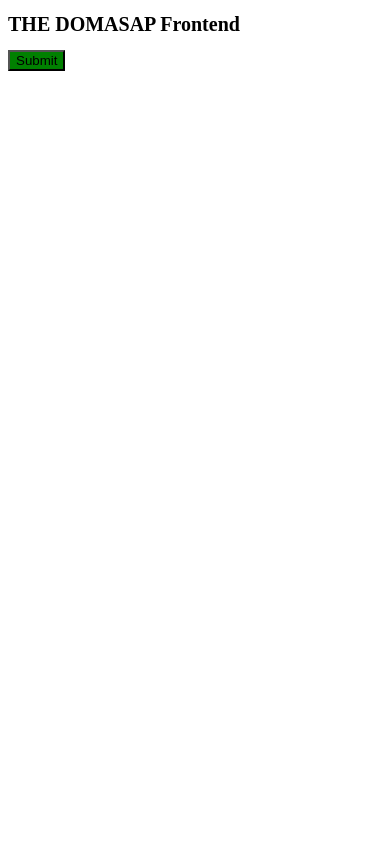
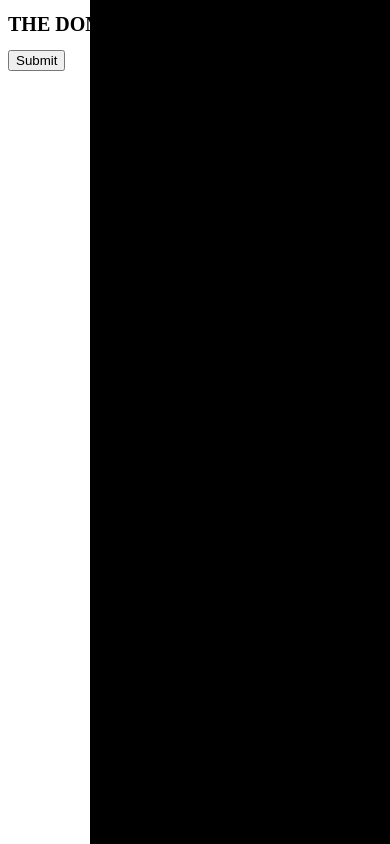
Before and after one commit to vinceEmeka/js-crashcourse, a plain HTML site: page index.html in a window 390 px wide. Both pictures are taken after a click on the button "Submit". Drawn offline with Linux system fonts and the light colour scheme.

Commit message:
completed

```diff
--- a/app.js
+++ b/app.js
@@ -213,8 +213,13 @@ document.querySelector('h1').innerHTML += "ASAP Frontend";
 document.querySelector('h1').style.fontSize = '20px';
 
 
-function changeBtnToGreen() {
-  document.querySelector('button').style.backgroundColor = 'green'
-}
+// function changeBtnToGreen() {
+//   document.querySelector('button').style.backgroundColor = 'green'
+// }
 
 //change class names using javascript
+
+function toggleSidebar() {
+  document.querySelector("body").classList.toggle('open');
+
+}
--- a/index.html
+++ b/index.html
@@ -9,7 +9,7 @@
   </head>
   <body>
     <h1 id="heading">THE DOM</h1>
-    <button onclick="changeBtnToGreen()">Submit</button>
+    <button onclick="toggleSidebar()">Submit</button>
     <div class="sidebar"></div>
   </body>
 </html>
--- a/style.css
+++ b/style.css
@@ -0,0 +1,13 @@
+.sidebar {
+  position: fixed;
+  background-color: black;
+  width: 300px;
+  height: 100vh;
+  top: 0;
+  right: 0;
+  display: none;
+}
+
+.open .sidebar {
+  display: block;
+}
```
